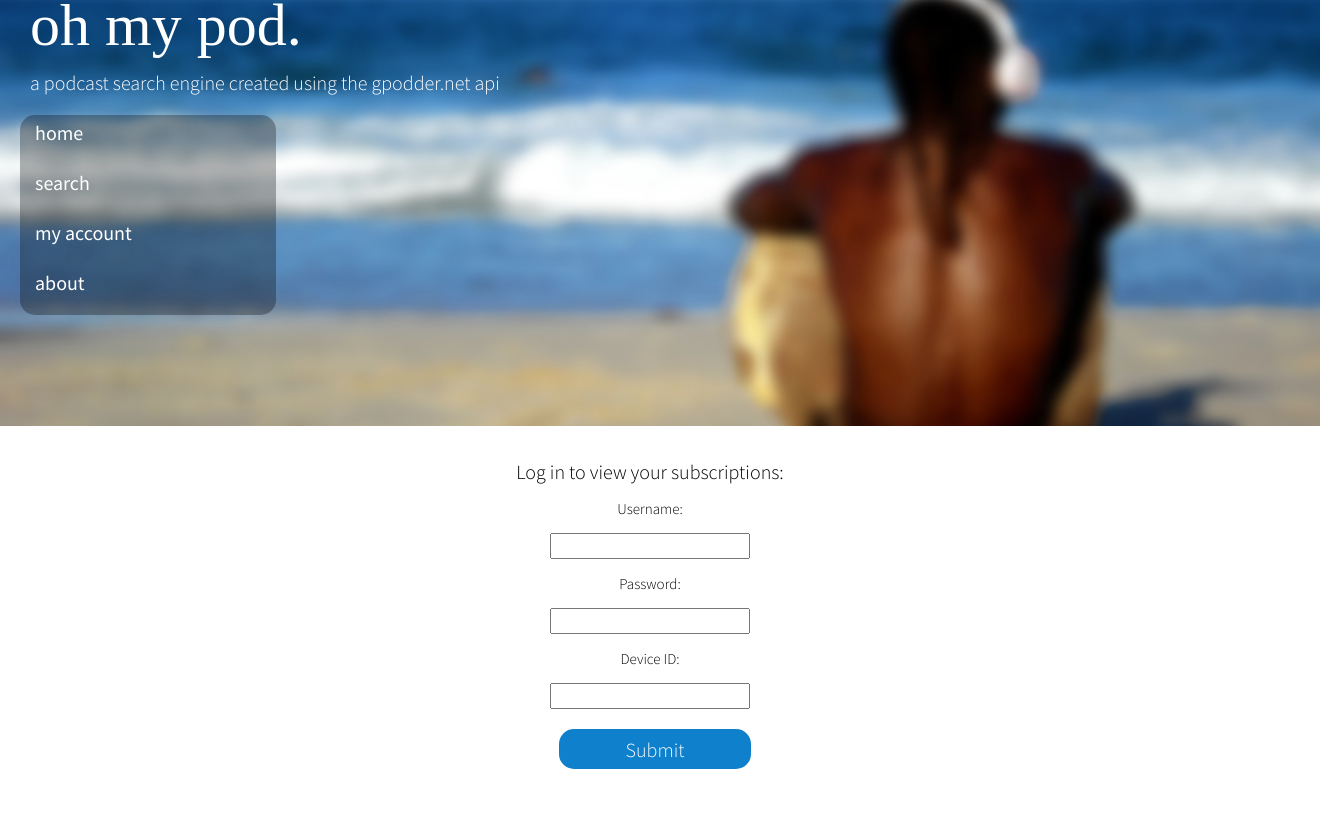
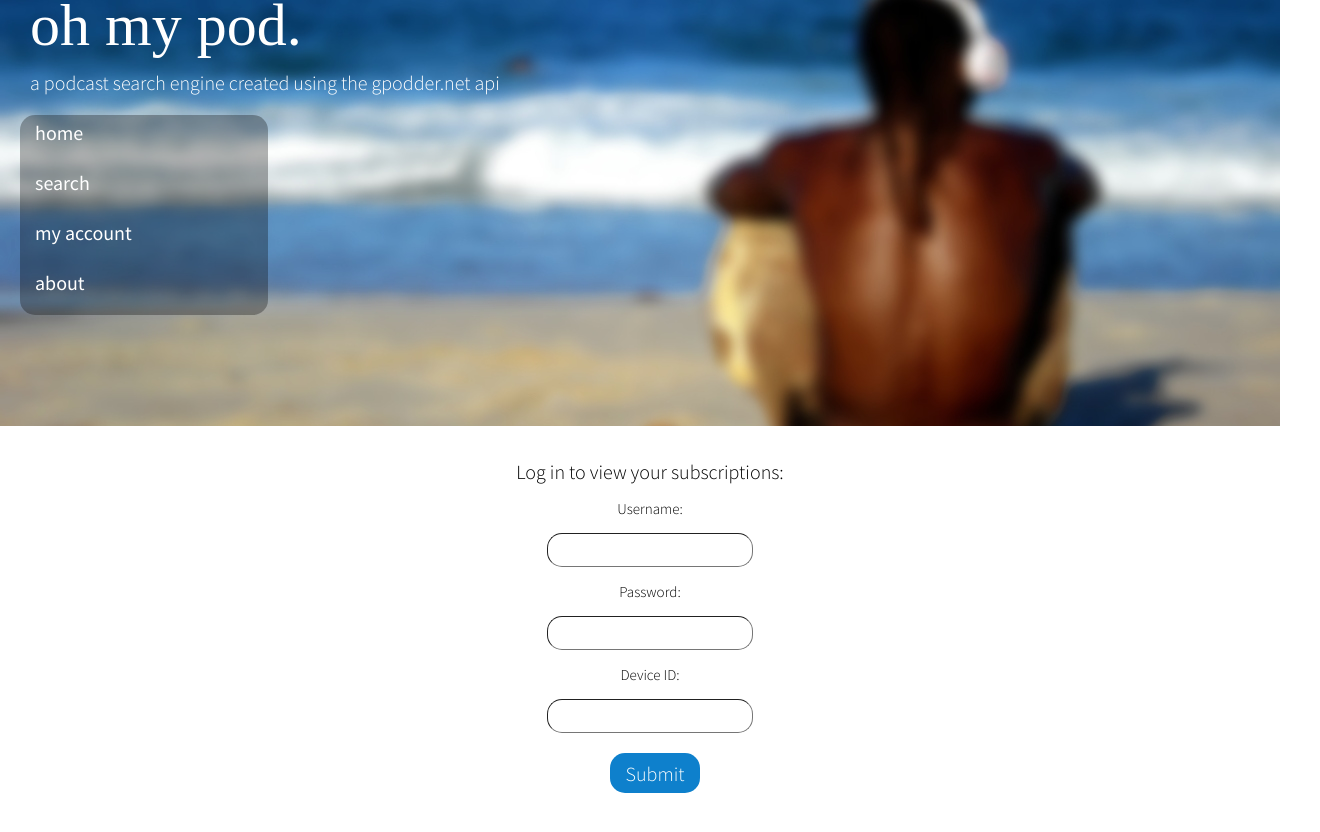
Before and after one commit to aditisundar/podcast-search-engine, a React (Create React App) app in the folder app/: page /my_account in a window 1280 px wide. Shown: the part 264-1096 px from the top of the page, 1320 px wide, since content can reach past the window. Built offline with nearby package versions, Linux system fonts and the light colour scheme; a web font is replaced by a local one.

Commit message:
slight ui changes

```diff
--- a/app/src/App.css
+++ b/app/src/App.css
@@ -15,7 +15,6 @@ a {
     color: white;
     min-height: 650px;
     height: 100%;
-    width: 100%;
     padding: 20px;
     -webkit-background-size: cover;
     -moz-background-size: cover;
@@ -233,22 +232,29 @@ a {
 
 .Search-field {
     width: 50%;
-    height: 30px;
+    height: 35px;
     font-size: 20px;
+    border-radius: 15px;
+    border-width: .8px;
+    vertical-align: middle;
 }
 
 .Search-submit {
     border-style: none;
     font-size: 20px;
-    height: 40px;
+    height: 30px;
+    width: 30px;
     padding: 5px;
     background-color: rgb(14, 128, 204);
     color: white;
     border-radius: 15px;
     margin-left: 10px;
+    vertical-align: middle;
+    transition: all .2s ease-in;
 }
 
 .Search-submit:hover {
+    transition: all .2s ease-in;
     background-color: rgb(9, 64, 100);
 }
 
@@ -283,26 +289,30 @@ a {
 }
 
 .TextInput {
-    width: 15%;
-    height: 20px;
+    width: 200px;
+    height: 30px;
     font-size: 20px;
+    border-radius: 15px;
+    border-width: .8px;
 }
 
 .Login-submit {
     margin-top: 20px;
     border-style: none;
     font-size: 20px;
-    width: 15%;
+    width: 90px;
     height: 40px;
     padding: 5px;
     background-color: rgb(14, 128, 204);
     color: white;
     border-radius: 15px;
     margin-left: 10px;
+    transition: all .2s ease-in;
 }
 
 .Login-submit:hover {
     background-color: rgb(9, 64, 100);
+    transition: all .2s ease-in;
 }
 
 .About {
--- a/app/src/Search.js
+++ b/app/src/Search.js
@@ -55,7 +55,7 @@ class SearchPage extends Component {
             <div className="Search">
                 <form onSubmit={this.handleSubmit}>
                     <input className="Search-field" type="text" onChange={this.handleChange} />
-                    <input className="Search-submit" type="submit" name="SUBMIT" onClick={this.handleSubmit} />
+                    <input className="Search-submit" type="image" src="https://www.queryly.com/images/whitesearchicon.png" onClick={this.handleSubmit} />
                 </form>
                 <h1>Search "{this.state.query}"</h1>
                 <SearchResults fetch_url={this.state.fetch_url} />
```
